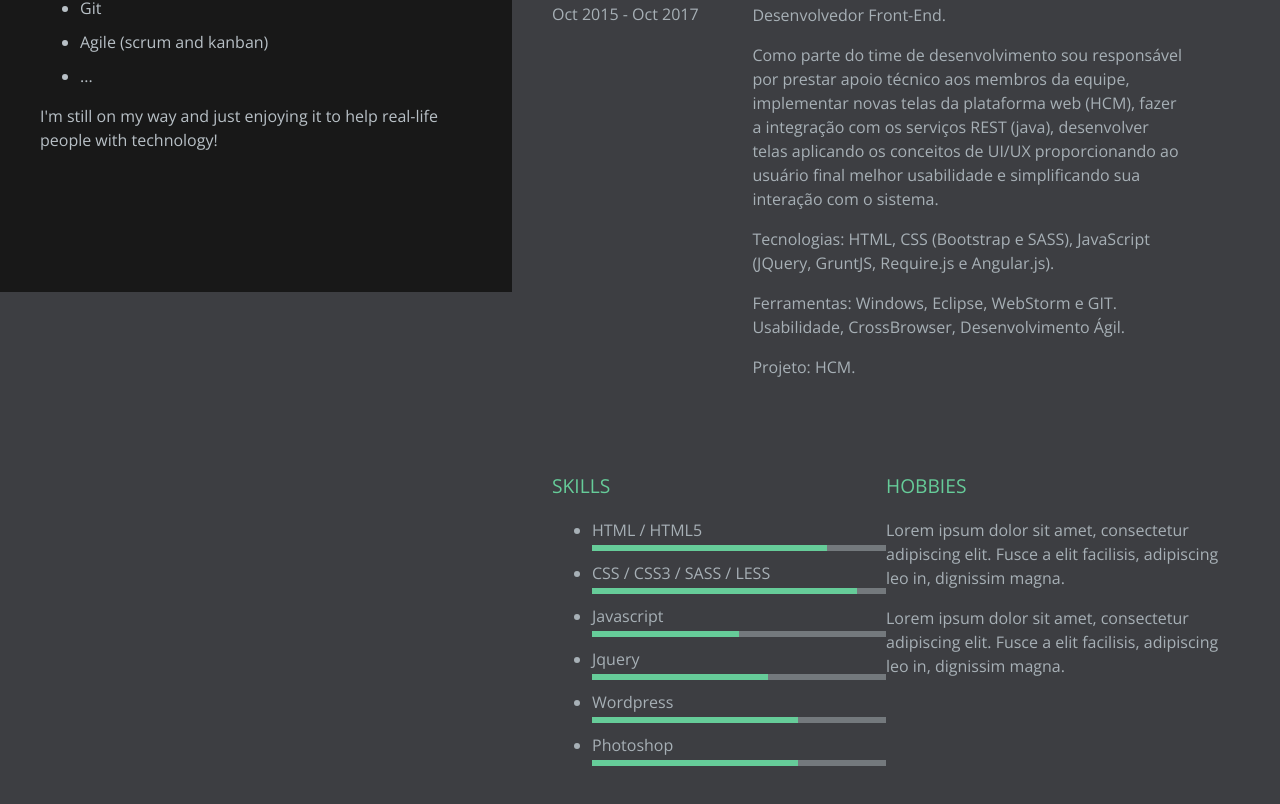
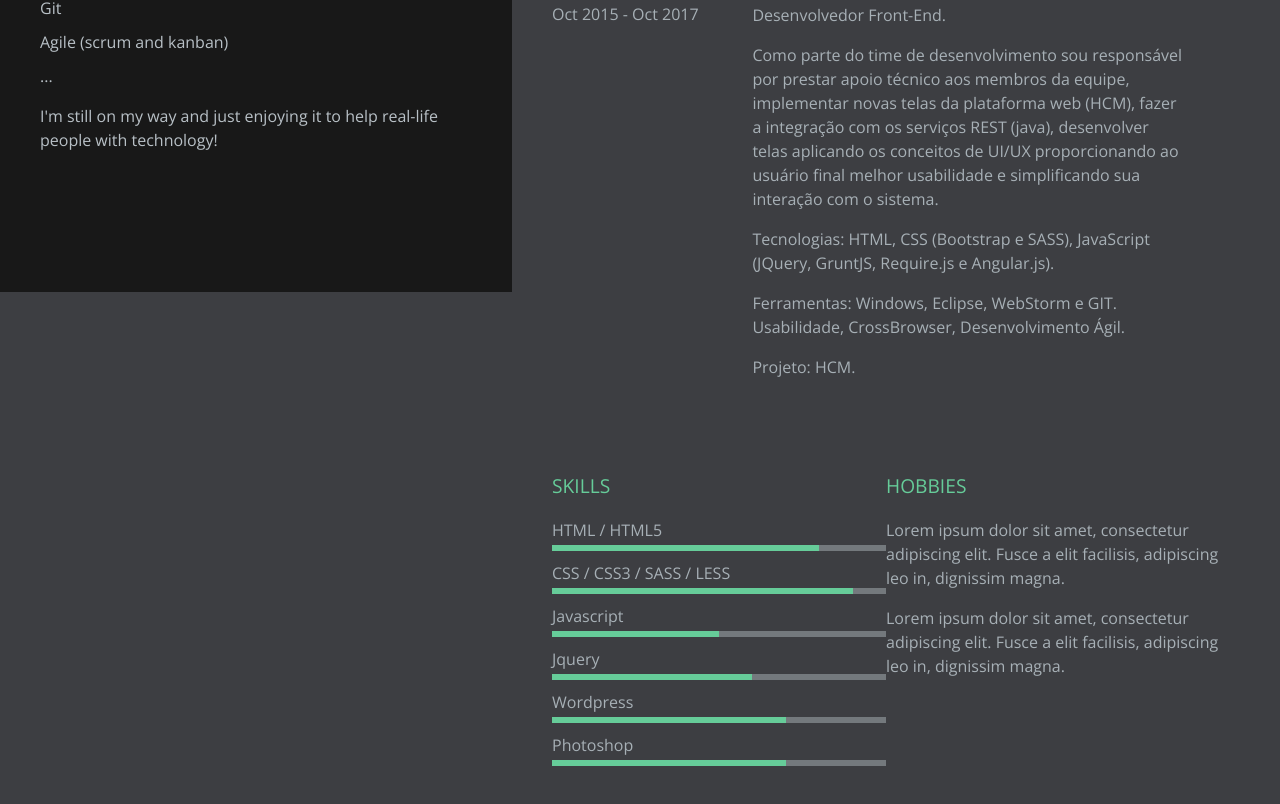
Before and after one commit to imarceloi/cv, a React (Create React App) app: page / in a window 1280 px wide. Shown: the part 1388-2192 px from the top of the page. Built offline with nearby package versions, Linux system fonts and the light colour scheme.

Commit message:
Update skills

```diff
--- a/src/App.scss
+++ b/src/App.scss
@@ -27,6 +27,10 @@ a {
 .clearfix::before {
   content: " ";
   display: table;
+}
+ul {
+  list-style: none;
+  padding: 0;
 }
 .clearfix::after {
   clear: both;
@@ -230,109 +234,4 @@ a {
     margin-bottom: 20px;
     font-weight: 400;
   }
-  .skill-percentage {
-    margin-bottom: 10px;
-    position: relative;
-    &::after {
-      content: "";
-      width: 100%;
-      height: 6px;
-      background: colors.$boldColor;
-      display: block;
-      margin-top: 3px;
-    }
-    &::before {
-      content: "";
-      height: 6px;
-      background: colors.$linkColor;
-      position: absolute;
-      margin-top: 3px;
-      bottom: 0;
-    }
-    &:nth-child(1)::before {
-      width: 80%;
-      animation: skill_1 colors.$time ease;
-    }
-    &:nth-child(2)::before {
-      width: 90%;
-      animation: skill_2 colors.$time ease;
-    }
-    &:nth-child(3)::before {
-      width: 50%;
-      animation: skill_3 colors.$time ease;
-    }
-    &:nth-child(4)::before {
-      width: 60%;
-      animation: skill_4 colors.$time ease;
-    }
-    &:nth-child(5)::before {
-      width: 70%;
-      animation: skill_5 colors.$time ease;
-    }
-    &:nth-child(6)::before {
-      width: 70%;
-      animation: skill_6 colors.$time ease;
-    }
-    &:nth-child(7)::before {
-      width: 70%;
-      animation: skill_6 colors.$time ease;
-    }
-  }
 }
-
-@keyframes skill_1 {
-  from {
-    width: 0%;
-  }
-  to {
-    width: 80%;
-  }
-}
-@keyframes skill_2 {
-  from {
-    width: 0%;
-  }
-  to {
-    width: 90%;
-  }
-}
-@keyframes skill_3 {
-  from {
-    width: 0%;
-  }
-  to {
-    width: 50%;
-  }
-}
-@keyframes skill_4 {
-  from {
-    width: 0%;
-  }
-  to {
-    width: 60%;
-  }
-}
-@keyframes skill_5 {
-  from {
-    width: 0%;
-  }
-  to {
-    width: 70%;
-  }
-}
-@keyframes skill_6 {
-  from {
-    width: 0%;
-  }
-  to {
-    width: 70%;
-  }
-}
-@keyframes skill_7 {
-  from {
-    width: 0%;
-  }
-  to {
-    width: 70%;
-  }
-}
--- a/src/App.tsx
+++ b/src/App.tsx
@@ -1,6 +1,7 @@
 import "./App.scss";
 import { Experience } from "./components/Experience";
 import { experiences } from "./components/Experience/data";
+import { Skills } from "./components/Skills/Skills";
 
 function App() {
   return (
@@ -107,20 +108,11 @@ function App() {
 
             <div className="section-wrapper clearfix">
               <h3 className="section-title">Skills</h3>
-              {/* <!-- YOUR SET OF SKILLS  --> */}
-              <ul>
-                <li className="skill-percentage">HTML / HTML5</li>
-                <li className="skill-percentage">CSS / CSS3 / SASS / LESS</li>
-                <li className="skill-percentage">Javascript</li>
-                <li className="skill-percentage">Jquery</li>
-                <li className="skill-percentage">Wordpress</li>
-                <li className="skill-percentage">Photoshop</li>
-              </ul>
+              <Skills />
             </div>
 
             <div className="section-wrapper clearfix">
               <h3 className="section-title">Hobbies</h3>
-              {/* <!-- DESCRIPTION OF YOUR HOBBIES --> */}
               <p>
                 Lorem ipsum dolor sit amet, consectetur adipiscing elit. Fusce a
                 elit facilisis, adipiscing leo in, dignissim magna.
--- a/src/components/Experience/Experience.scss
+++ b/src/components/Experience/Experience.scss
@@ -2,14 +2,6 @@
 @use "../../assets/scss/foundation/_colors.scss" as colors;
 
 .experience {
-  h3.experience-title {
-    color: colors.$linkColor;
-    text-align: left;
-    text-transform: uppercase;
-    font-size: 1.2em;
-    margin-bottom: 20px;
-    font-weight: 400;
-  }
   .company-wrapper {
     width: 30%;
     float: left;
--- /dev/null
+++ b/src/components/Skills/Skills.scss
@@ -0,0 +1,110 @@
+@use "../../assets/scss/foundation/_breakpoints.scss" as breakpoint;
+@use "../../assets/scss/foundation/_colors.scss" as colors;
+
+.section-wrapper {
+  .skill-percentage {
+    margin-bottom: 10px;
+    position: relative;
+    &::after {
+      content: "";
+      width: 100%;
+      height: 6px;
+      background: colors.$boldColor;
+      display: block;
+      margin-top: 3px;
+    }
+    &::before {
+      content: "";
+      height: 6px;
+      background: colors.$linkColor;
+      position: absolute;
+      margin-top: 3px;
+      bottom: 0;
+    }
+    &:nth-child(1)::before {
+      width: 80%;
+      animation: skill_1 colors.$time ease;
+    }
+    &:nth-child(2)::before {
+      width: 90%;
+      animation: skill_2 colors.$time ease;
+    }
+    &:nth-child(3)::before {
+      width: 50%;
+      animation: skill_3 colors.$time ease;
+    }
+    &:nth-child(4)::before {
+      width: 60%;
+      animation: skill_4 colors.$time ease;
+    }
+    &:nth-child(5)::before {
+      width: 70%;
+      animation: skill_5 colors.$time ease;
+    }
+    &:nth-child(6)::before {
+      width: 70%;
+      animation: skill_6 colors.$time ease;
+    }
+    &:nth-child(7)::before {
+      width: 70%;
+      animation: skill_6 colors.$time ease;
+    }
+  }
+}
+
+@keyframes skill_1 {
+  from {
+    width: 0%;
+  }
+  to {
+    width: 80%;
+  }
+}
+@keyframes skill_2 {
+  from {
+    width: 0%;
+  }
+  to {
+    width: 90%;
+  }
+}
+@keyframes skill_3 {
+  from {
+    width: 0%;
+  }
+  to {
+    width: 50%;
+  }
+}
+@keyframes skill_4 {
+  from {
+    width: 0%;
+  }
+  to {
+    width: 60%;
+  }
+}
+@keyframes skill_5 {
+  from {
+    width: 0%;
+  }
+  to {
+    width: 70%;
+  }
+}
+@keyframes skill_6 {
+  from {
+    width: 0%;
+  }
+  to {
+    width: 70%;
+  }
+}
+@keyframes skill_7 {
+  from {
+    width: 0%;
+  }
+  to {
+    width: 70%;
+  }
+}
--- /dev/null
+++ b/src/components/Skills/Skills.tsx
@@ -0,0 +1,14 @@
+import "./Skills.scss";
+import { skills } from "./data";
+
+export const Skills = (): JSX.Element => {
+  return (
+    <ul>
+      {skills.map((skill, index) => (
+        <li className="skill-percentage" key={`skill_${index}`}>
+          {skill}
+        </li>
+      ))}
+    </ul>
+  );
+};
--- /dev/null
+++ b/src/components/Skills/data.ts
@@ -0,0 +1,8 @@
+export const skills: string[] = [
+  "HTML / HTML5",
+  "CSS / CSS3 / SASS / LESS",
+  "Javascript",
+  "Jquery",
+  "Wordpress",
+  "Photoshop",
+];
```
